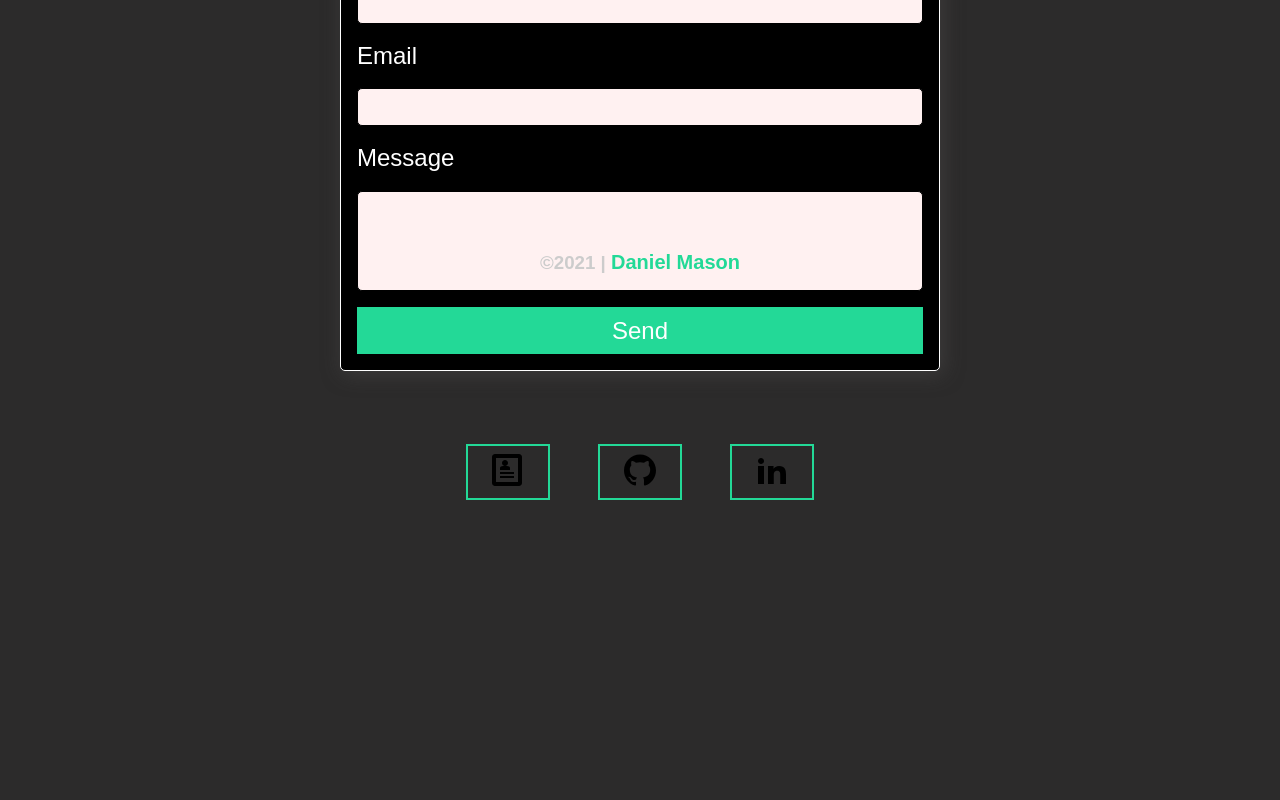
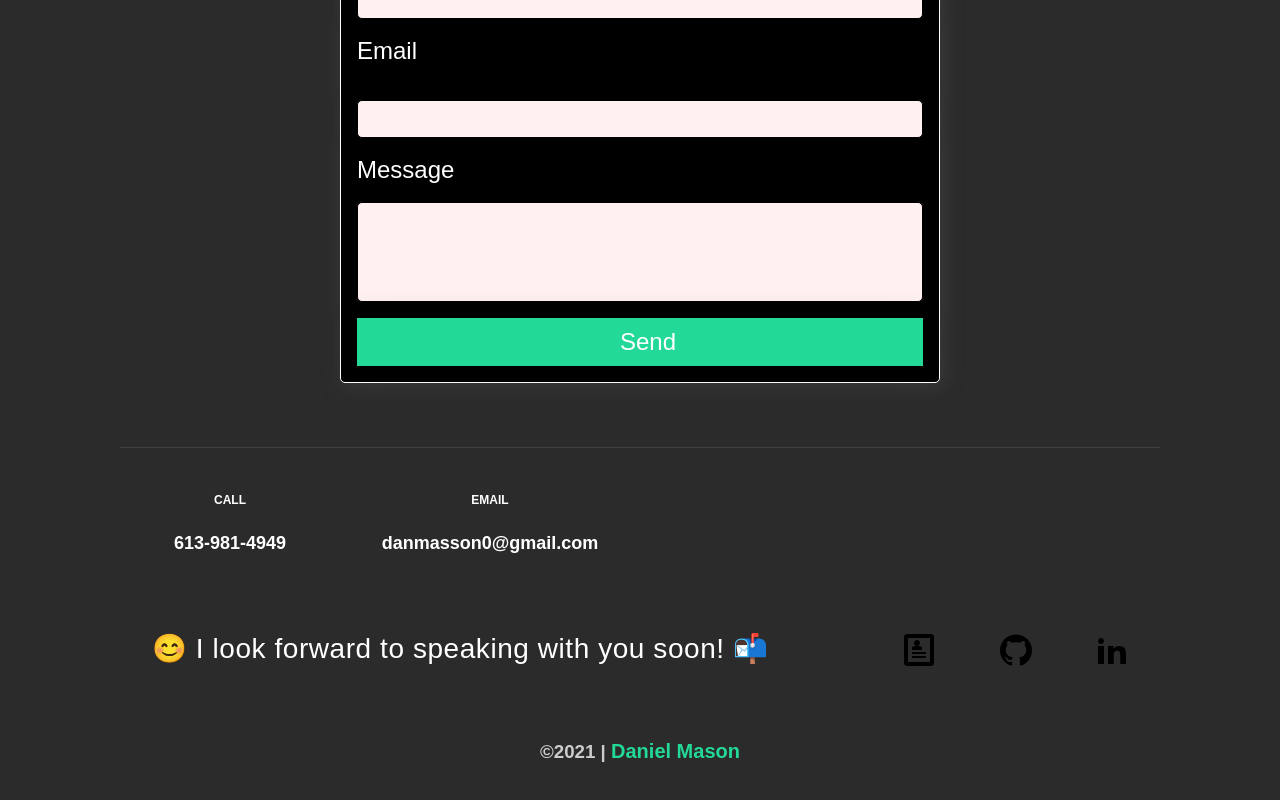
Before and after one commit to danielmason89/portfolio-website, a React (Create React App) app: page / in a window 1280 px wide. Shown: the part 2406-3206 px from the top of the page. Before the commit the page ends 2928 px from the top, so only its background shows below. Built offline with nearby package versions, Linux system fonts and the light colour scheme.

Commit message:
built out a more comprehensive footer, added styles for it, adjusted navbar, and added an indent to input text for form on Contact page

```diff
--- a/src/components/Footer/Footer.js
+++ b/src/components/Footer/Footer.js
@@ -1,4 +1,19 @@
 import React from "react";
+import { SocialIcons } from "../../styles";
+import {
+  FooterWrapper,
+  LinkList,
+  LinkColumn,
+  LinkTitle,
+  LinkItem,
+  SocialIconsContainer,
+  CompanyContainer,
+  Slogan,
+  SocialContainer,
+} from "./FooterStyles";
+import profile from "../../icons/profile.svg";
+import linkedin from "../../icons/linkedin2.svg";
+import github from "../../icons/github.svg";
 // import { Link } from "react-router-dom";
 import styled from "styled-components";
 
@@ -6,14 +21,74 @@ export const Footer = () => {
   return (
     <div>
       <MainFooter>
-        <div>
+        <FooterWrapper>
+          <LinkList>
+            <LinkColumn>
+              <LinkTitle>Call</LinkTitle>
+              <LinkItem
+                href="tel:613-981-4949"
+                title="Daniel Masons' phone number: 613-981-4949"
+              >
+                613-981-4949
+              </LinkItem>
+            </LinkColumn>
+            <LinkColumn>
+              <LinkTitle>Email</LinkTitle>
+              <LinkItem
+                href="mailto:contact@danmasson0@gmail.com"
+                title="Daniel Masons' email: danmasson0@gmail.com"
+              >
+                danmasson0@gmail.com
+              </LinkItem>
+            </LinkColumn>
+          </LinkList>
+          <SocialIconsContainer>
+            <CompanyContainer>
+              <Slogan>😊 I look forward to speaking with you soon! 📬</Slogan>
+            </CompanyContainer>
+            <SocialContainer>
+              <SocialIcons
+                href="https://drive.google.com/file/d/1C4OZ9kLQRoGguslGvdsRl4oc63ULdp7F/view?usp=sharing"
+                target="_blank"
+                rel="noreferrer"
+              >
+                <img
+                  src={profile}
+                  alt="Resume link"
+                  title="https://drive.google.com/file/d/1C4OZ9kLQRoGguslGvdsRl4oc63ULdp7F/view?usp=sharing"
+                />
+              </SocialIcons>
+              <SocialIcons
+                href="https://github.com/danielmason89"
+                target="_blank"
+                rel="noreferrer"
+              >
+                <img
+                  src={github}
+                  alt="GitHub link"
+                  title="github.com/danielmason89"
+                />
+              </SocialIcons>
+              <SocialIcons
+                href="https://www.linkedin.com/in/daniel-mason-dev/"
+                target="_blank"
+                rel="noreferrer"
+              >
+                <img
+                  src={linkedin}
+                  alt="Linkedin link"
+                  title="linkedin.com/in/daniel-mason-dev/"
+                />
+              </SocialIcons>
+            </SocialContainer>
+          </SocialIconsContainer>
           <h3>
             ©2021 |{" "}
             <a href="#home">
               <span>Daniel Mason</span>
             </a>
           </h3>
-        </div>
+        </FooterWrapper>
       </MainFooter>
     </div>
   );
@@ -23,7 +98,7 @@ const MainFooter = styled.footer`
   display: flex;
   flex-direction: column;
   text-align: center;
-  padding-top: 1.5rem;
+  padding-top: 16rem;
   color: white;
   align-items: center;
   justify-content: center;
--- /dev/null
+++ b/src/components/Footer/FooterStyles.js
@@ -0,0 +1,140 @@
+import styled from "styled-components";
+
+export const FooterWrapper = styled.section`
+  width: calc(100vw - 96px);
+  max-width: 1040px;
+  padding: 0rem 48px 40px;
+  margin: 0rem auto;
+  box-sizing: content-box;
+
+  @media screen and (max-width: 640px) {
+    padding: 0 16px 48px;
+    width: calc(100vw - 32px);
+  }
+`;
+
+export const LinkItem = styled.a`
+  font-size: 18px;
+  line-height: 30px;
+  margin-bottom: 16px;
+  transition: 0.3s ease;
+  position: relative;
+  left: 0;
+  &:hover {
+    color: #fff;
+    left: 6px;
+  }
+  @media screen and (max-width: 768px) {
+    font-size: 16px;
+    line-height: 28px;
+    display: flex;
+  }
+  @media screen and (max-width: 640px) {
+    font-size: 8px;
+    line-height: 14px;
+    margin-bottom: 8px;
+    display: flex;
+    align-items: center;
+  }
+`;
+
+export const SocialIconsContainer = styled.div`
+  max-width: 1040px;
+  display: flex;
+  justify-content: space-between;
+  @media screen and (max-width: 768px) {
+    display: flex;
+    justify-content: space-between;
+  }
+  @media screen and (max-width: 640px) {
+    display: flex;
+    width: 100%;
+    flex-direction: column;
+  }
+`;
+
+export const CompanyContainer = styled.div`
+  display: flex;
+  align-items: baseline;
+  flex-wrap: wrap;
+  margin-right: auto;
+
+  @media screen and (max-width: 768px) {
+    flex-direction: column;
+    align-items: baseline;
+  }
+  @media screen and (max-width: 640px) {
+    display: flex;
+    flex-direction: column;
+    margin: 0 0 32px;
+    align-items: center;
+  }
+`;
+
+export const Slogan = styled.p`
+  min-width: 280px;
+  letter-spacing: 0.02em;
+  font-size: 1.75rem;
+  line-height: 30px;
+  padding: 2rem;
+  @media screen and (max-width: 768px) {
+    font-size: 1.5rem;
+    line-height: 28px;
+  }
+  @media screen and (max-width: 640px) {
+    line-height: 22px;
+    font-size: 0.93rem;
+    min-width: 100px;
+  }
+`;
+
+export const SocialContainer = styled.div`
+  display: flex;
+  align-items: center;
+  @media screen and (max-width: 768px) {
+    justify-content: center;
+    padding-right: 16px;
+    flex-wrap: wrap;
+  }
+`;
+
+export const LinkList = styled.ul`
+  border-top: 1px solid rgba(255, 255, 255, 0.1);
+  display: grid;
+  grid-template-columns: repeat(3, minmax(85px, 220px));
+  gap: 40px;
+  padding: 40px 0 28px;
+  @media screen and (max-width: 1024px) {
+    padding: 32px 0 16px;
+  }
+  @media screen and (max-width: 768px) {
+    width: 100%;
+    padding: 32px 0 16px;
+    gap: 16px;
+  }
+  @media screen and (max-width: 640px) {
+    width: 100%;
+    padding: 32px 4px 16px;
+    gap: 5px;
+  }
+`;
+
+export const LinkColumn = styled.div`
+  display: flex;
+  flex-direction: column;
+  max-width: 220px;
+  width: 100%;
+`;
+export const LinkTitle = styled.h4`
+  font-style: normal;
+  font-weight: 600;
+  font-size: 12px;
+  line-height: 24px;
+  text-transform: uppercase;
+  margin-bottom: 16px;
+  @media screen and (max-width: 640px) {
+    font-size: 10px;
+    line-height: 12px;
+    margin-bottom: 8px;
+  }
+`;
--- a/src/components/GlobalStyle.js
+++ b/src/components/GlobalStyle.js
@@ -2,7 +2,8 @@ import { createGlobalStyle } from "styled-components";
 import { normalize } from "styled-normalize";
 
 const GlobalStyle = createGlobalStyle`
-${normalize}
+${normalize};
+
   *{
       margin: 0;
       padding: 0;
--- a/src/components/Nav/Nav.js
+++ b/src/components/Nav/Nav.js
@@ -23,31 +23,33 @@ const Nav = () => {
         </Link>
       </ul>
       <Social variants={titleAnim} className="answer">
-        <a href="https://www.linkedin.com/in/daniel-mason-dev/">
+        <a
+          href="https://www.linkedin.com/in/daniel-mason-dev/"
+          target="_blank"
+          rel="noreferrer"
+        >
           <img
             src={linkedin}
             alt="Linkedin link to bring the user to"
             title="linkedin.com/in/daniel-mason-dev/"
-            target="_blank"
-            rel="noreferrer"
           />
         </a>
-        <a href="https://github.com/danielmason89">
+        <a
+          href="https://github.com/danielmason89"
+          target="_blank"
+          rel="noreferrer"
+        >
           <img
             src={github}
             alt="Github link to bring the user to"
             title="github.com/danielmason89"
-            target="_blank"
-            rel="noreferrer"
           />
         </a>
-        <a href="https://twitter.com/Dusmass">
+        <a href="https://twitter.com/Dusmass" target="_blank" rel="noreferrer">
           <img
             src={twitter}
             alt="Twitter link to bring the user to"
             title="twitter.com/Dusmass"
-            target="_blank"
-            rel="noreferrer"
           />
         </a>
       </Social>
--- a/src/pages/Contact.js
+++ b/src/pages/Contact.js
@@ -1,8 +1,5 @@
 import React from "react";
 // import twitter from "../../icons/twitter1.svg";
-import profile from "../icons/profile.svg";
-import linkedin from "../icons/linkedin2.svg";
-import github from "../icons/github.svg";
 import styled from "styled-components";
 
 const Contact = () => {
@@ -16,8 +13,6 @@ const Contact = () => {
           I look forward to chatting with you, to build something creative!{" "}
           <br />
           Feel free to look at my current resume, Github, and Linkedin below.
-          <br />
-          😊 I look forward to speaking with you soon! 📬
         </p>
         <Form className="contact-form">
           <label>Name</label>
@@ -34,47 +29,6 @@ const Contact = () => {
           ></textarea>
           <input id="submit-btn" type="submit" value="Send" />
         </Form>
-        <div>
-          <a
-            href="https://drive.google.com/file/d/1C4OZ9kLQRoGguslGvdsRl4oc63ULdp7F/view?usp=sharing"
-            target="_blank"
-            rel="noreferrer"
-          >
-            <button>
-              <img
-                src={profile}
-                alt="Resume link"
-                title="https://drive.google.com/file/d/1C4OZ9kLQRoGguslGvdsRl4oc63ULdp7F/view?usp=sharing"
-              />
-            </button>
-          </a>
-          <a
-            href="https://github.com/danielmason89"
-            target="_blank"
-            rel="noreferrer"
-          >
-            <button>
-              <img
-                src={github}
-                alt="GitHub link"
-                title="https://github.com/danielmason89/"
-              />
-            </button>
-          </a>
-          <a
-            href="https://www.linkedin.com/in/daniel-mason-dev/"
-            target="_blank"
-            rel="noreferrer"
-          >
-            <button>
-              <img
-                src={linkedin}
-                alt="Linkedin link"
-                title="linkedin.com/in/daniel-mason-dev/"
-              />
-            </button>
-          </a>
-        </div>
       </MainContact>
     </div>
   );
@@ -154,6 +108,23 @@ const Form = styled.form`
     color: #fff;
     background-color: #23d997;
     border: none;
+    font-size: 1.5rem;
+  }
+
+  input {
+    width: 35%;
+    font-size: 1rem;
+    padding: 0.5rem;
+    border: none;
+    margin-top: 1rem;
+    text-indent: 1rem;
+    box-shadow: 0px 0px 30px rgba(0, 0, 0, 0.2);
+    @media (max-width: 768px) {
+      width: 100%;
+      font-size: 0.75rem;
+      border: none;
+      box-shadow: 0px 0px 30px rgba(0, 0, 0, 0.2);
+    }
   }
 
   .input-field {
@@ -161,6 +132,7 @@ const Form = styled.form`
     padding: 10px 0px;
     background-color: #fff1f1;
     border-radius: 5px;
+    text-indent: 1rem;
     border: 1px solid #000000;
     font-size: 14px;
   }
--- a/src/styles.js
+++ b/src/styles.js
@@ -216,3 +216,18 @@ export const SectionText = styled.p`
   padding-bottom: 3.6rem;
   color: rgba(255, 255, 255, 0.5);
 `;
+
+// Social Icons
+
+export const SocialIcons = styled.a`
+  transition: 0.3s ease;
+  color: white;
+  border-radius: 25px;
+  padding: 2rem 2rem;
+  &:hover {
+    background-color: #99a2b5;
+    transform: scale(1);
+    cursor: pointer;
+    padding: 1rem;
+  }
+`;
```
